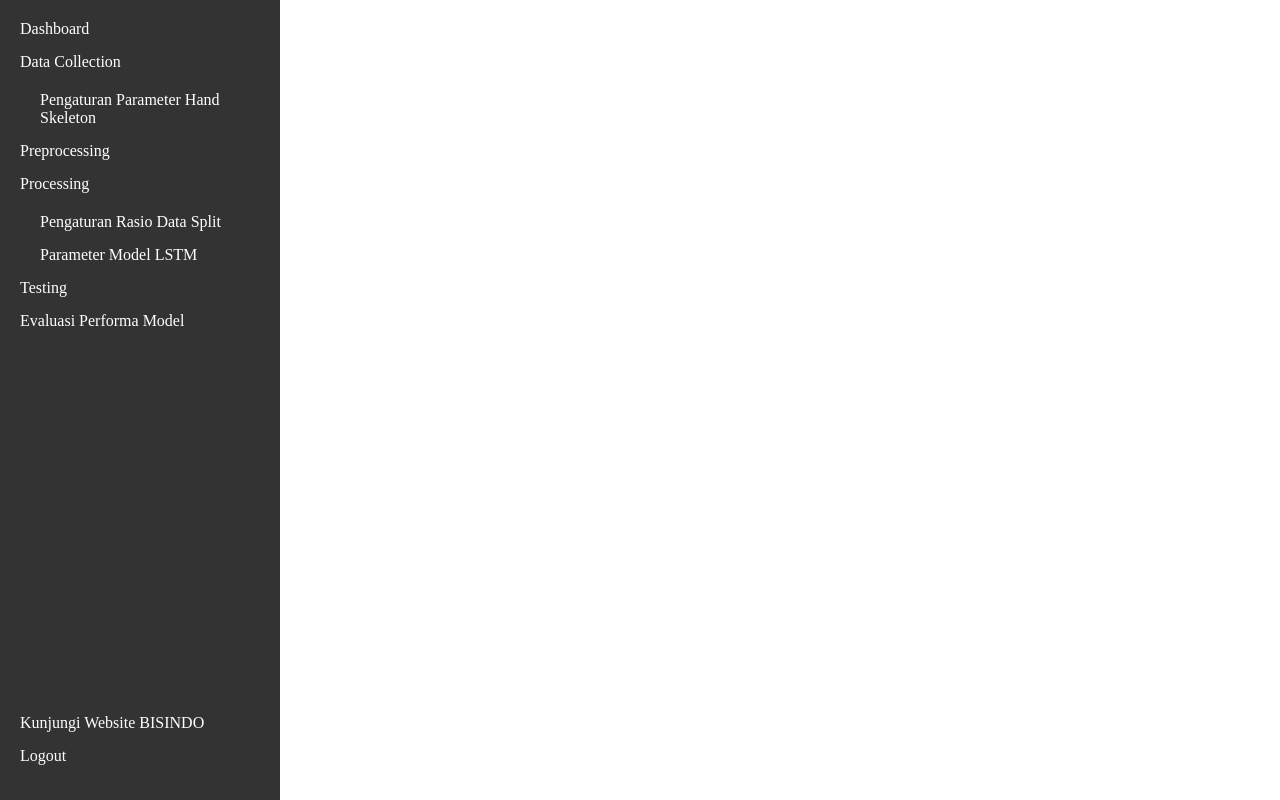
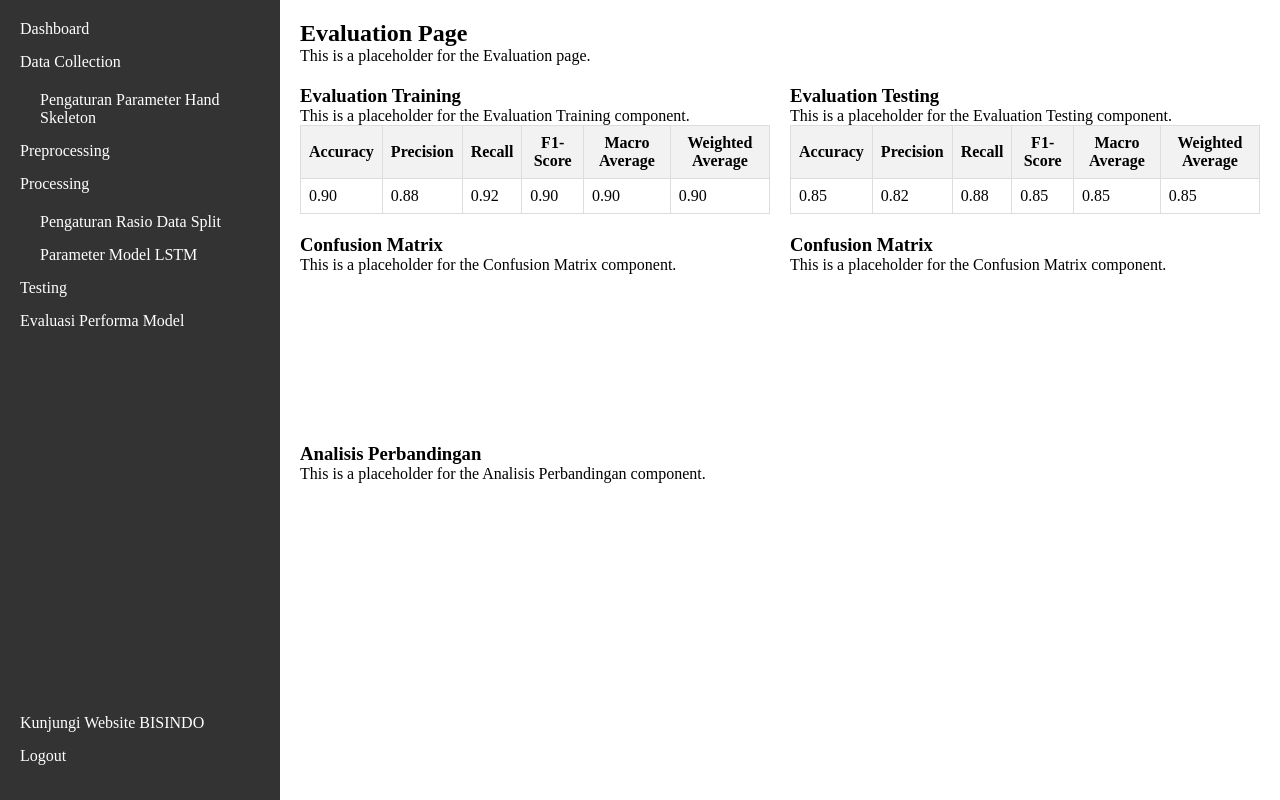
Before and after one commit to srmpandejlaki/BISINDO, a React (Vite) app in the folder frontend/: page /admin/evaluation in a window 1280 px wide. Built offline with nearby package versions, Linux system fonts and the light colour scheme.

Commit message:
buat halaman evaluasi performa model

```diff
--- a/frontend/src/App.jsx
+++ b/frontend/src/App.jsx
@@ -7,6 +7,7 @@ import DetailDataset from "./features/data-collection/pages/DetailDataset";
 import Preprocessing from "./features/preprocessing/pages/Preprocessing";
 import Processing from "./features/processing/pages/Processing";
 import TestingPage from "./features/testing/pages/Testing";
+import EvaluationPage from "./features/evaluation/pages/Evaluation";
 
 function App() {
 
@@ -22,6 +23,7 @@ function App() {
         <Route path="/admin/preprocessing" element={<Preprocessing />} />
         <Route path="/admin/processing" element={<Processing />} />
         <Route path="/admin/testing" element={<TestingPage />} />
+        <Route path="/admin/evaluation" element={<EvaluationPage />} />
       </Routes>
     </main>
   )
--- /dev/null
+++ b/frontend/src/features/evaluation/components/AnalisisPerbandingan.jsx
@@ -0,0 +1,12 @@
+import React from "react";
+
+function AnalisisPerbandingan() {
+  return (
+    <div className="analisis-perbandingan">
+      <h3>Analisis Perbandingan</h3>
+      <p>This is a placeholder for the Analisis Perbandingan component.</p>
+    </div>
+  );
+}
+
+export default AnalisisPerbandingan;
--- /dev/null
+++ b/frontend/src/features/evaluation/components/EvaluationTesting.jsx
@@ -0,0 +1,40 @@
+import React from "react";
+
+function EvaluationTesting() {
+  return (
+    <div className="evaluation-testing">
+      <h3>Evaluation Testing</h3>
+      <p>This is a placeholder for the Evaluation Testing component.</p>
+      <div className="tabel-evaluasi">
+        <table>
+          <thead>
+            <tr>
+              <th>Accuracy</th>
+              <th>Precision</th>
+              <th>Recall</th>
+              <th>F1-Score</th>
+              <th>Macro Average</th>
+              <th>Weighted Average</th>
+            </tr>
+          </thead>
+          <tbody>
+            <tr>
+              <td>0.85</td>
+              <td>0.82</td>
+              <td>0.88</td>
+              <td>0.85</td>
+              <td>0.85</td>
+              <td>0.85</td>
+            </tr>
+          </tbody>
+        </table>
+      </div>
+      <div className="confusion-metrix">
+        <h3>Confusion Matrix</h3>
+        <p>This is a placeholder for the Confusion Matrix component.</p>
+      </div>
+    </div>
+  );
+}
+
+export default EvaluationTesting;
--- /dev/null
+++ b/frontend/src/features/evaluation/components/EvaluationTraining.jsx
@@ -0,0 +1,40 @@
+import React from "react";
+
+function EvaluationTraining() {
+  return (
+    <div className="evaluation-training">
+      <h3>Evaluation Training</h3>
+      <p>This is a placeholder for the Evaluation Training component.</p>
+      <div className="tabel-evaluasi">
+        <table>
+          <thead>
+            <tr>
+              <th>Accuracy</th>
+              <th>Precision</th>
+              <th>Recall</th>
+              <th>F1-Score</th>
+              <th>Macro Average</th>
+              <th>Weighted Average</th>
+            </tr>
+          </thead>
+          <tbody>
+            <tr>
+              <td>0.90</td>
+              <td>0.88</td>
+              <td>0.92</td>
+              <td>0.90</td>
+              <td>0.90</td>
+              <td>0.90</td>
+            </tr>
+          </tbody>
+        </table>
+      </div>
+      <div className="confusion-metrix">
+        <h3>Confusion Matrix</h3>
+        <p>This is a placeholder for the Confusion Matrix component.</p>
+      </div>
+    </div>
+  );
+}
+
+export default EvaluationTraining;
--- /dev/null
+++ b/frontend/src/features/evaluation/pages/Evaluation.jsx
@@ -0,0 +1,20 @@
+import React from "react";
+import EvaluationTesting from "../components/EvaluationTesting";
+import EvaluationTraining from "../components/EvaluationTraining";
+import AnalisisPerbandingan from "../components/AnalisisPerbandingan";
+
+function EvaluationPage() {
+  return (
+    <div className="content evaluation-page">
+      <div className="title">
+        <h2>Evaluation Page</h2>
+        <p>This is a placeholder for the Evaluation page.</p>
+      </div>
+      <EvaluationTesting />
+      <EvaluationTraining />
+      <AnalisisPerbandingan />
+    </div>
+  );
+}
+
+export default EvaluationPage;
--- /dev/null
+++ b/frontend/src/features/evaluation/pages/Evaluation.scss
@@ -0,0 +1,31 @@
+
+
+.evaluation-page {
+  display: grid;
+  gap: 20px;
+  grid-template-rows: auto 1fr 1fr;
+  grid-template-areas:
+    "title title"
+    "training testing"
+    "perbandingan perbandingan";
+
+  .title {
+    grid-area: title;
+  }
+}
+
+.evaluation-training {
+  grid-area: training;
+}
+
+.evaluation-testing {
+  grid-area: testing;
+}
+
+.evaluation-perbandingan {
+  grid-area: perbandingan;
+}
+
+.confusion-metrix {
+  margin-top: 20px;
+}
--- a/frontend/src/features/testing/pages/Testing.jsx
+++ b/frontend/src/features/testing/pages/Testing.jsx
@@ -11,7 +11,7 @@ function TestingPage() {
       </div>
       <TestingPreparation />
       <TestingResult />
-      <button className="detail-evaluation">Lihat Detail Evaluasi</button>
+      <button className="detail-evaluation"><a href="/admin/evaluation">Lihat Detail Evaluasi</a></button>
     </div>
   );
 }
```
